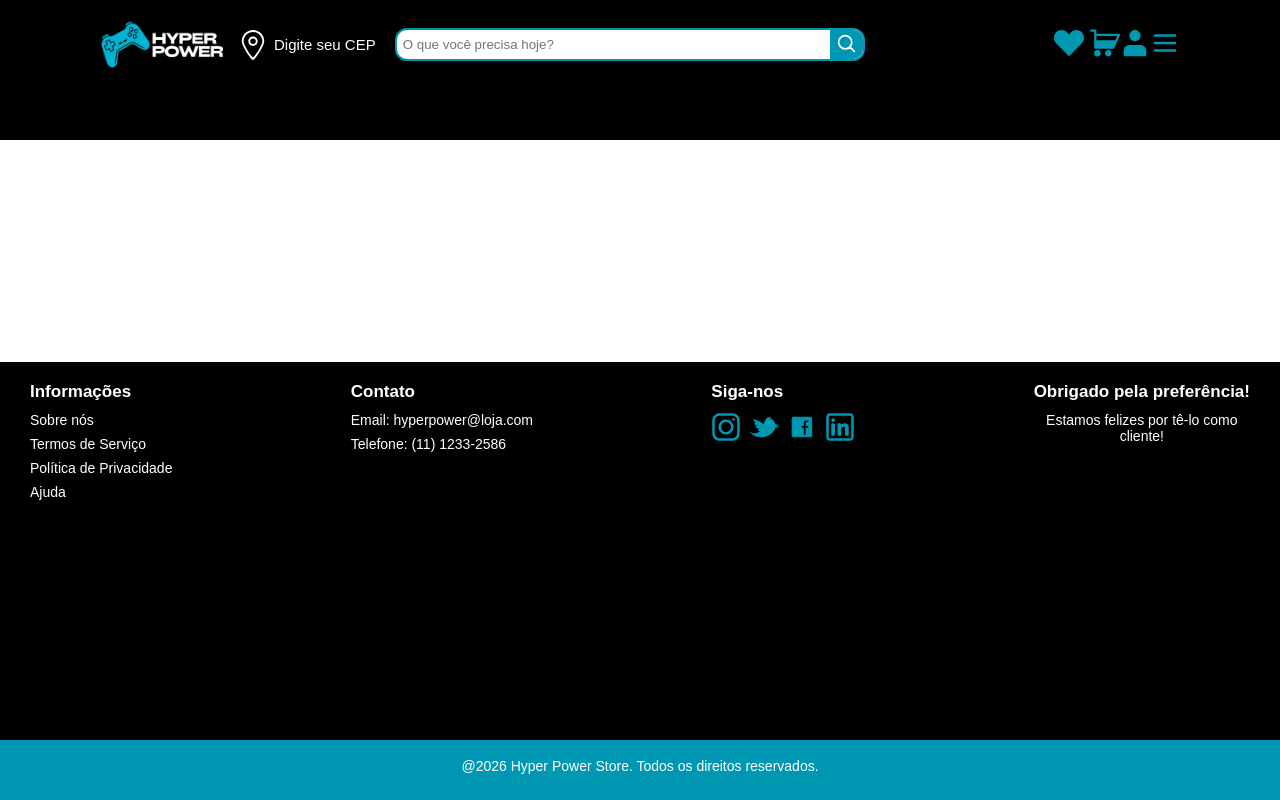
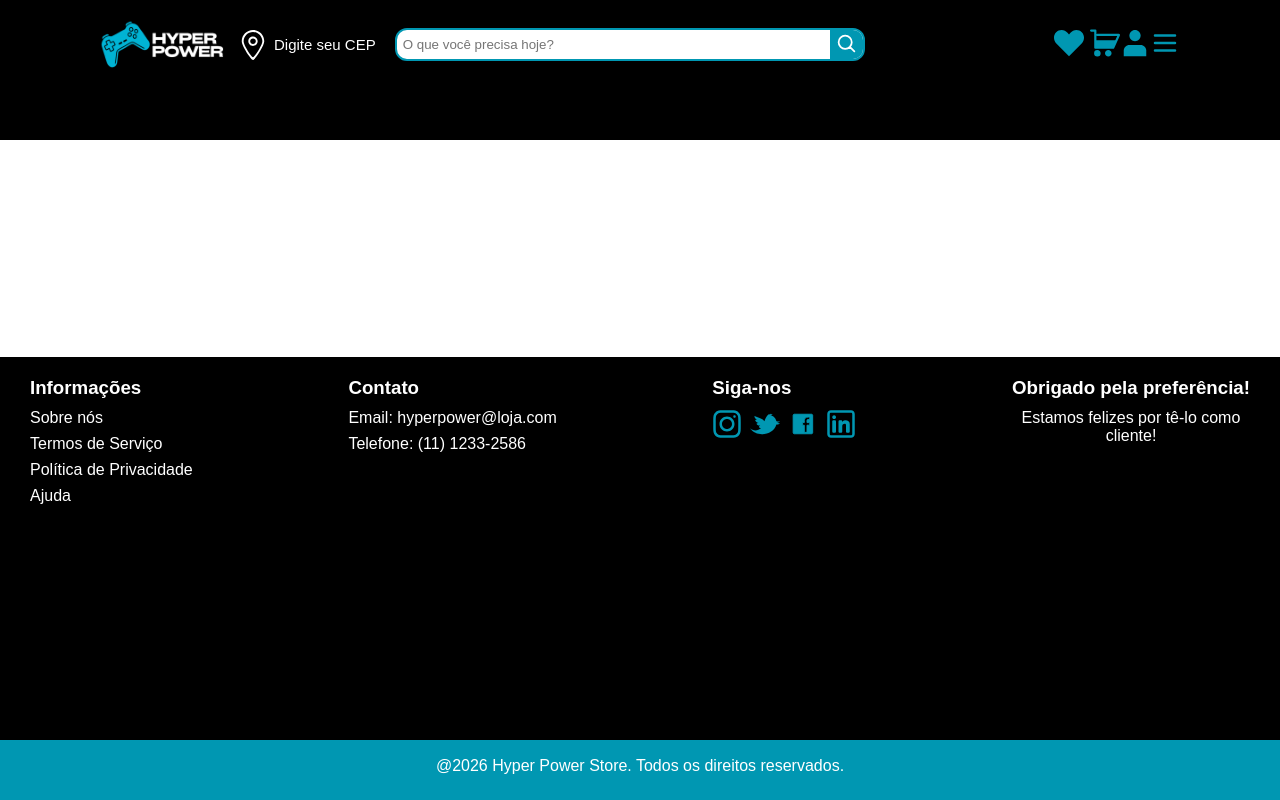
Before and after one commit to Gabriel-Borges-Damiani/hyper-power-store, a React (Vite) app: page / in a window 1280 px wide. Built offline with nearby package versions, Linux system fonts and the light colour scheme.

Commit message:
Configure typography and adjust footer text size

```diff
--- a/src/components/Footer/footer.module.css
+++ b/src/components/Footer/footer.module.css
@@ -15,19 +15,17 @@
 }
 
 p,
-h4 {
+h3 {
   margin: 0;
   padding: 0;
 }
 
-h4 {
+h3 {
   margin-top: 10px;
   margin-bottom: 10px;
-  font-size: 17px;
 }
 
 p {
-  font-size: 14px;
   margin-bottom: 8px;
 }
 
--- a/src/components/Footer/index.jsx
+++ b/src/components/Footer/index.jsx
@@ -9,19 +9,19 @@ export const Footer = () => {
     <>
       <footer className={styles.footer}>
         <div>
-          <h4>Informações</h4>
+          <h3>Informações</h3>
           <p>Sobre nós</p>
           <p>Termos de Serviço</p>
           <p>Política de Privacidade</p>
           <p>Ajuda</p>
         </div>
         <div>
-          <h4>Contato</h4>
+          <h3>Contato</h3>
           <p>Email: hyperpower@loja.com</p>
           <p>Telefone: (11) 1233-2586</p>
         </div>
         <div>
-          <h4>Siga-nos</h4>
+          <h3>Siga-nos</h3>
           <div className={styles.socialIcons}>
             <InstagramIcon></InstagramIcon>
             <TwitterIcon></TwitterIcon>
@@ -30,7 +30,7 @@ export const Footer = () => {
           </div>
         </div>
         <div className={styles.thanks}>
-          <h4>Obrigado pela preferência!</h4>
+          <h3>Obrigado pela preferência!</h3>
           <p>
             Estamos felizes por tê-lo como <br /> cliente!
           </p>
--- a/src/index.css
+++ b/src/index.css
@@ -1,5 +1,6 @@
 :root {
   --primary-color: #25e7ad00;
+  --light-gray: #bcbcbc;
 }
 
 * {
```
Also changed, not shown: src/components/Typography/index.jsx (added, +37 -0 lines), src/components/Typography/typography.module.css (added, +12 -0 lines).
